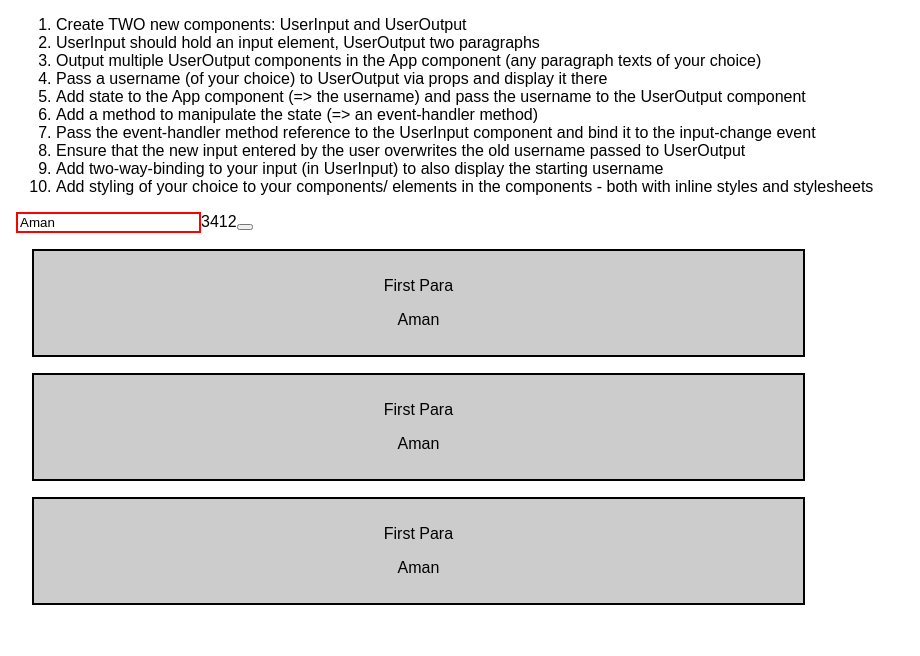
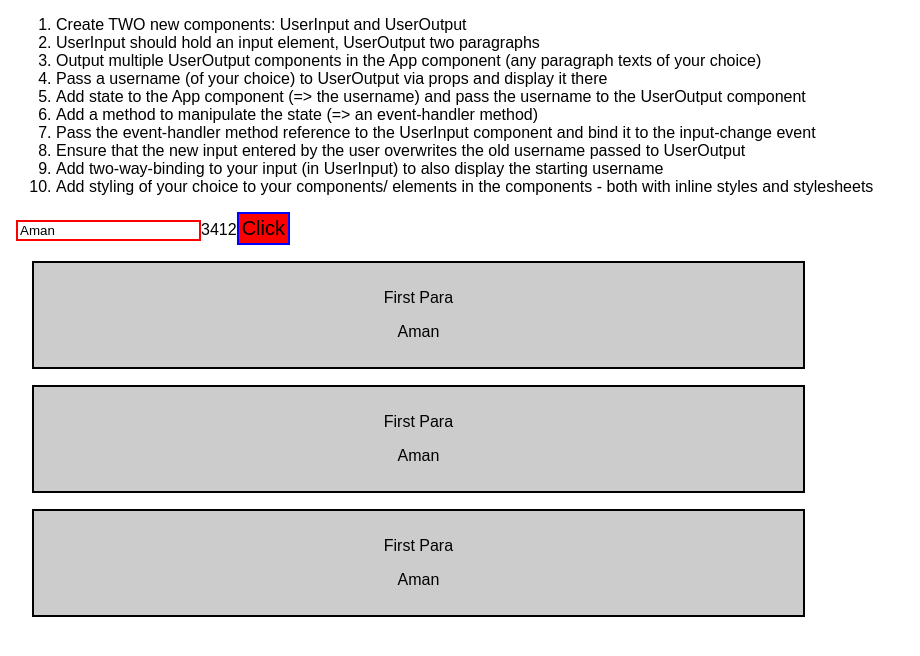
Before and after one commit to GuptaAman08/React-and-Redux-Udemy, a React (Create React App) app in the folder Ass 1/base-syntax--assignment-problem/: page / in a window 1280 px wide. Shown: the top 656 px of the page, without its empty margins (0-920 px from the left). Built offline with nearby package versions, Linux system fonts and the light colour scheme.

Commit message:
Adding css style to button element

```diff
--- a/Ass 1/base-syntax--assignment-problem/src/App.js
+++ b/Ass 1/base-syntax--assignment-problem/src/App.js
@@ -20,6 +20,13 @@ class App extends Component {
     }
 
     render() {
+        const style = {
+            border: "2px solid blue",
+            padding: "3px",
+            fontSize: "20px",
+            backgroundColor: "red"
+        }
+
         return (
             <div className="App">
                 <ol>
@@ -36,7 +43,7 @@ class App extends Component {
                 </ol>
                 <UserInput usernameHandler={this.usernameInputHandler} username_val={this.state.username}/>
                 {this.state.list_user}
-                <button onClick={this.handleDivOnClick} value="Click Me"/>
+                <button onClick={this.handleDivOnClick} style={style}>Click</button>
                 {this.state.showDiv && <div>
                     <UserOutput user={this.state.username} lis={this.state.list_user}/>
                     <UserOutput user={this.state.username} lis={this.state.list_user}/>
```
